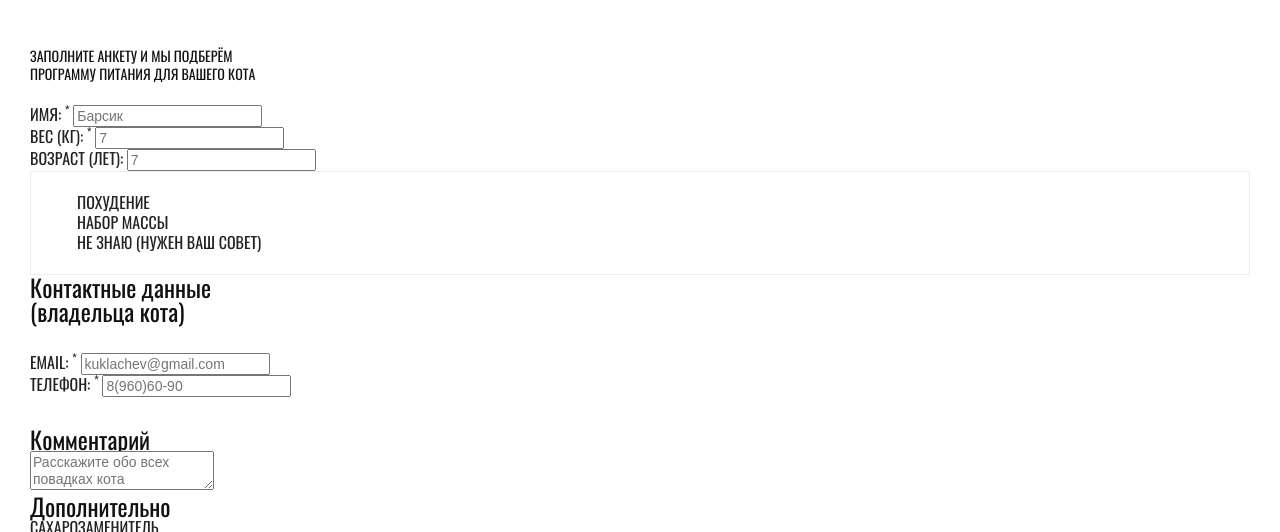
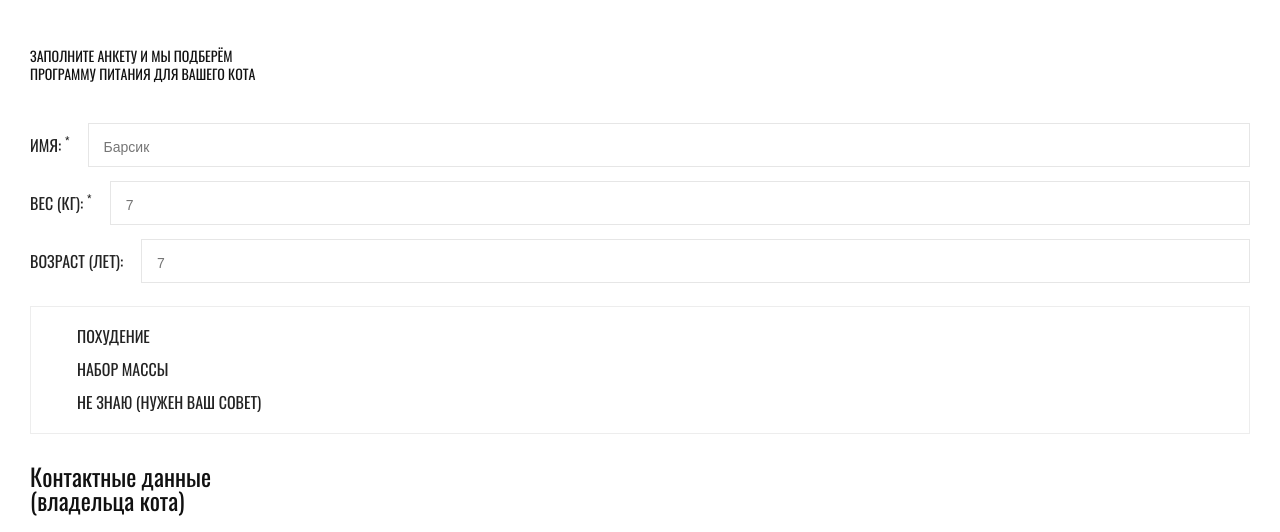
Before and after one commit to Shaktyka/4660-cat-energy, a plain HTML site: page source/form.html in a window 1280 px wide. Shown: the part 236-768 px from the top of the page. Drawn offline with nearby package versions, Linux system fonts and the light colour scheme; files that its build step writes are made by us from their sources.

Commit message:
Оформление Выбор программы мобайл

```diff
--- a/source/form.html
+++ b/source/form.html
@@ -45,21 +45,19 @@
             <ul class="cat-data__list">
               <li class="cat-data__field">
                 <label class="form__label" for="cat-name">
-                  Имя:
-                <sup>*</sup>
+                  Имя:&nbsp;<sup>*</sup>
                 </label>
                 <input class="text-input" type="text" name="cat-name-field" id="cat-name" placeholder="Барсик" required>
               </li>
               <li class="cat-data__field">
                 <label class="form__label" for="cat-weight">
-                  Вес (кг):
-                  <sup>*</sup>
+                  Вес&nbsp;(кг):&nbsp;<sup>*</sup>
                 </label>
                 <input class="text-input" type="number" name="cat-weight-field" id="cat-weight" placeholder="7" required>
               </li>
               <li class="cat-data__field">
                 <label class="form__label" for="cat-age">
-                  Возраст (лет):
+                  Возраст&nbsp;(лет):
                 </label>
                 <input class="text-input" type="number" name="cat-age-field" id="cat-age" placeholder="7">
               </li>
@@ -93,15 +91,13 @@
             <ul class="owner-data__list">
               <li class="owner-data__field">
                 <label class="form__label" for="user-email">
-                email:
-                <sup>*</sup>
+                email:&nbsp;<sup>*</sup>
                 </label>
                 <input class="text-input form__email" type="email" name="email-field" id="user-email" placeholder="kuklachev@gmail.com" required>
               </li>
               <li class="owner-data__field">
                 <label class="form__label" for="user-phone">
-                Телефон:
-                <sup>*</sup>
+                Телефон:&nbsp;<sup>*</sup>
                 </label>
                 <input class="text-input form__phone" type="tel" name="phone-field" id="user-phone" placeholder="8(960)60-90" required>
               </li>
--- a/source/less/blocks/aim.less
+++ b/source/less/blocks/aim.less
@@ -1,15 +1,24 @@
 .aim {
   margin-left: -20px;
   margin-right: -20px;
-  padding-top: 21px;
-  padding-bottom: 21px;
-  border: 1px solid #ededed;
+  padding-top: 20px;
+  padding-bottom: 20px;
+  border: 1px solid #ededed; //  background-color: antiquewhite;
 }
 
 .aim__list {
   .mp-zero;
   padding-left: 46px;
   .ls-none;
+}
+
+.aim__option {
+  margin-bottom: 13px;
+
+  &:last-child {
+    margin-bottom: 0;
+  }
+
 }
 
 // Планшет
--- a/source/less/blocks/cat-data.less
+++ b/source/less/blocks/cat-data.less
@@ -1,4 +1,21 @@
+.cat-data {
+  padding-top: 23px;
+  padding-bottom: 23px;
+}
+
 .cat-data__list {
   .mp-zero;
   .ls-none;
 }
+
+.cat-data__field {
+  display: flex;
+  flex-direction: row;
+  justify-content: space-between;
+  align-items: center;
+
+  margin-bottom: 14px;
+  &:last-child {
+    margin-bottom: 0;
+  }
+}
--- a/source/less/blocks/comment.less
+++ b/source/less/blocks/comment.less
@@ -1,9 +1,26 @@
 .comment__title {
   width: 142px;
   .mp-zero;
+  padding-top: 30px;
+  padding-bottom: 30px;
+
   .ff-oswald;
   .font(24px;
   24px;
   400;
   @black);
 }
+
+.comment__field {
+  display: block;
+  box-sizing: border-box;
+  height: 150px;
+  padding: 15px 10px 15px 15px;
+
+  .ff-oswald;
+  .t-upper;
+  .font(16px;
+  18px;
+  400;
+  @dark-gray);
+}
--- a/source/less/blocks/extra.less
+++ b/source/less/blocks/extra.less
@@ -1,6 +1,13 @@
+.extra {
+  margin-bottom: 34px;
+}
+
 .extra__title {
   width: 165px;
   .mp-zero;
+  padding-top: 30px;
+  padding-bottom: 30px;
+
   .ff-oswald;
   .font(24px;
   24px;
@@ -12,3 +19,11 @@
   .mp-zero;
   .ls-none;
 }
+
+.extra__option {
+  padding-left: 45px;
+  margin-bottom: 13px;
+  &:last-child {
+    margin-bottom: 0;
+  }
+}
--- a/source/less/blocks/form.less
+++ b/source/less/blocks/form.less
@@ -5,6 +5,8 @@
   18px;
   400;
   @black222);
+
+  margin-right: 18px;
 }
 
 .form__legend-wrapper {
--- a/source/less/blocks/mass-program.less
+++ b/source/less/blocks/mass-program.less
@@ -106,7 +106,7 @@
 
   .mass-program__title::before {
     top: -34px;
-    left: 0px;
+    left: 0;
     width: 100px;
     height: 100px;
   }
--- a/source/less/blocks/owner-data.less
+++ b/source/less/blocks/owner-data.less
@@ -1,6 +1,7 @@
 .owner-data__title {
   width: 200px;
   .mp-zero;
+  padding-top: 30px;
   margin-bottom: 30px;
   .ff-oswald;
   .font(24px;
@@ -12,5 +13,14 @@
 .owner-data__list {
   .mp-zero;
   .ls-none;
-  margin-bottom: 30px;
 }
+
+.owner-data__field {
+  display: flex;
+  flex-direction: row;
+  align-items: center;
+  margin-bottom: 14px;
+  &:last-child {
+    margin-bottom: 0;
+  }
+}
--- a/source/less/blocks/page-main.less
+++ b/source/less/blocks/page-main.less
@@ -3,7 +3,7 @@
   .mp-zero;
   margin: 0 auto;
   padding-top: 14px;
-  padding-bottom: 29px;
+  padding-bottom: 25px;
   .ff-oswald;
   .font(36px;
   60px;
@@ -19,6 +19,3 @@
     padding-bottom: 83px;
   }
 }
-
-// Десктоп
-@media (min-width: @desktop-width) {}
--- a/source/less/blocks/product.less
+++ b/source/less/blocks/product.less
@@ -114,7 +114,7 @@
 
   .product__image {
     width: 195px;
-    height: 208px
+    height: 208px;
   }
 
   .product__feature {
--- a/source/less/blocks/questionary.less
+++ b/source/less/blocks/questionary.less
@@ -5,7 +5,7 @@
 .questionary__text {
   width: 227px;
   .mp-zero;
-  margin-bottom: 22px;
+  margin-bottom: 17px;
   .ff-oswald;
   .t-upper;
   color: @black;
--- /dev/null
+++ b/source/less/blocks/text-input.less
@@ -0,0 +1,10 @@
+.text-input {
+  box-sizing: border-box;
+  width: 100%;
+  height: 44px;
+
+  padding: 13px 15px 10px 15px;
+
+  border: 1px solid rgba(205, 205, 205, 0.5);
+  outline: none;
+}
--- a/source/less/style.less
+++ b/source/less/style.less
@@ -38,7 +38,7 @@
 @import "blocks/questionary.less";
 @import "blocks/form.less";
 @import "blocks/cat-data.less";
-//@import "blocks/text-input.less";
+@import "blocks/text-input.less";
 @import "blocks/aim.less";
 //@import "blocks/form-input.less";
 //@import "blocks/form-input-radio.less";
```
